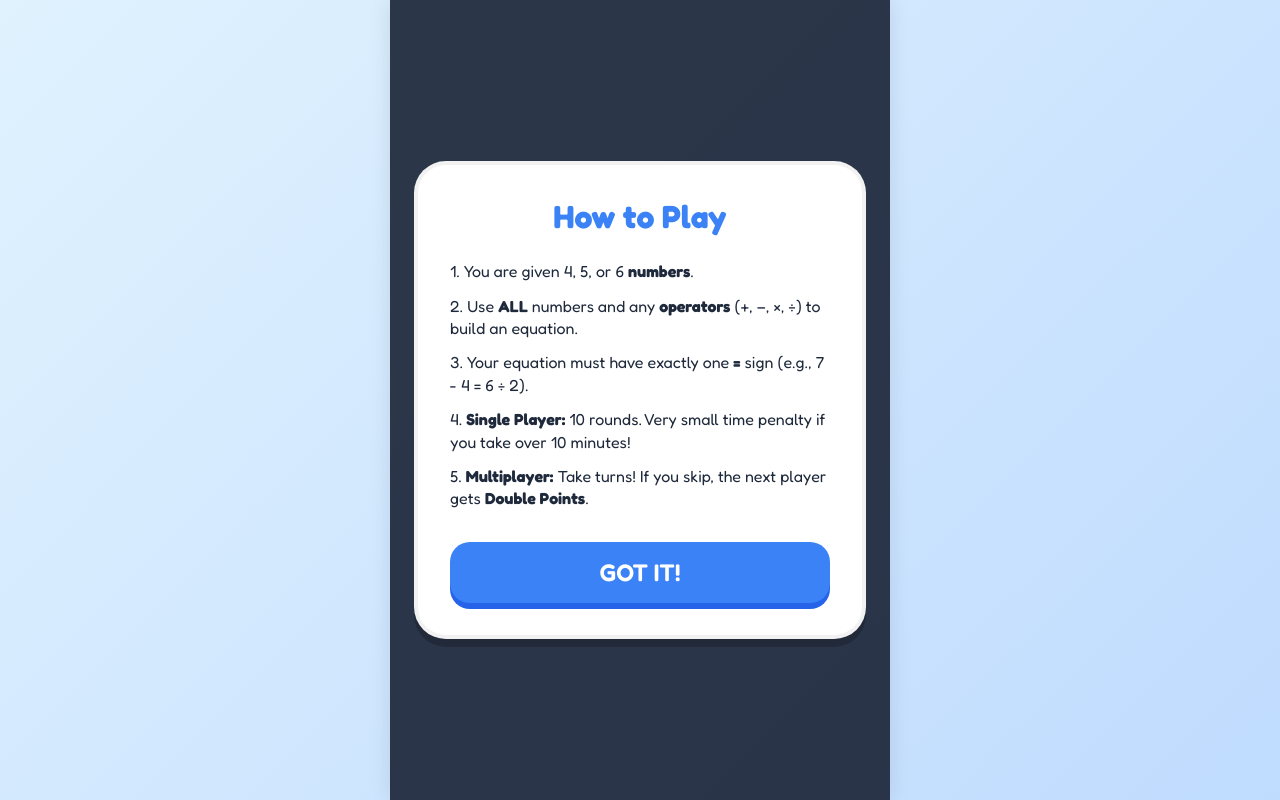
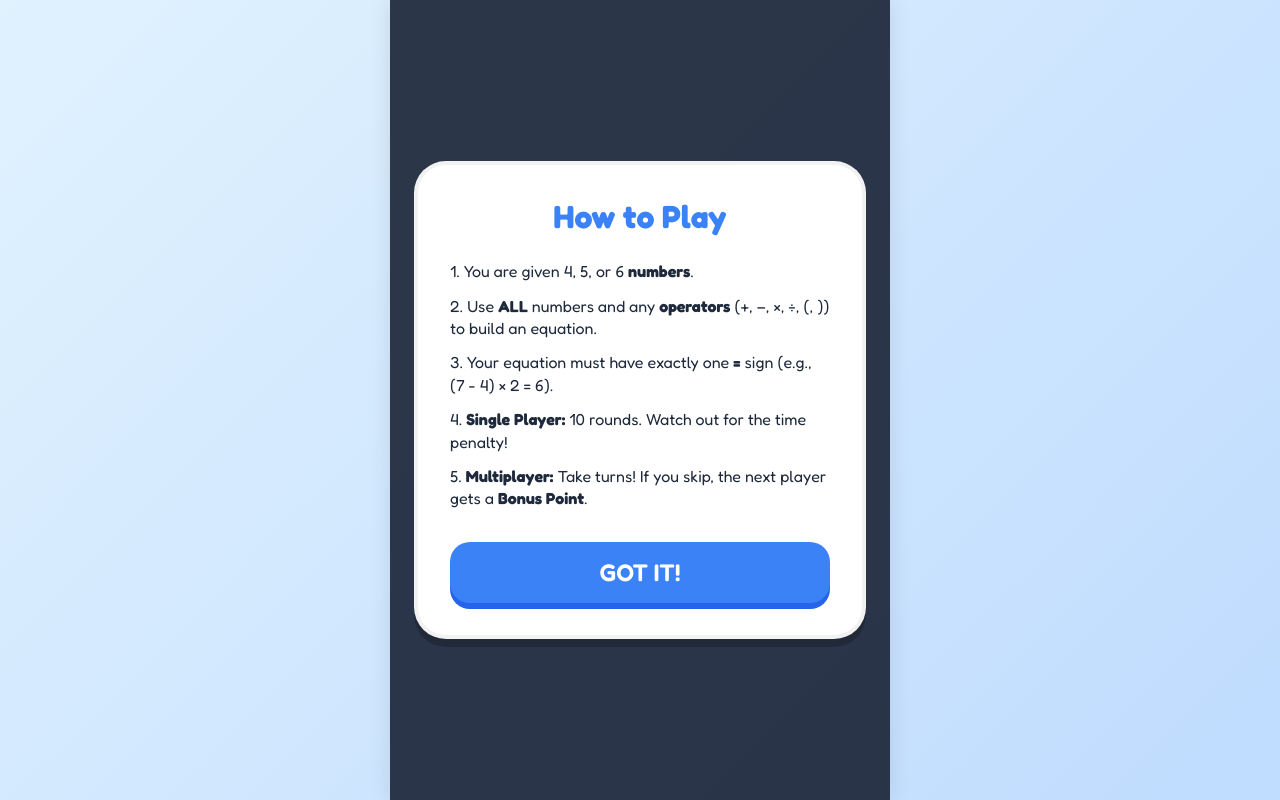
Before and after one commit to tantatkee/digitmath, a React (Vite) app: page / in a window 1280 px wide. Both pictures are taken after a click on the button "HOW TO PLAY". Built offline with nearby package versions, Linux system fonts and the light colour scheme.

Commit message:
feat: add parentheses support, expand equation display, and update instructions

```diff
--- a/src/components/Game.jsx
+++ b/src/components/Game.jsx
@@ -318,8 +318,8 @@ export default function Game({ config, setScreen, setFinalStats }) {
 
         {/* Equation display — fixed height */}
         <div className="equation-display" style={{
-          height: '64px', minHeight: 'unset', padding: '0.4rem 0.75rem', marginBottom: 0,
-          overflowX: 'auto', overflowY: 'hidden', flexWrap: 'nowrap',
+          height: '110px', minHeight: 'unset', padding: '0.4rem 0.75rem', marginBottom: 0,
+          overflowX: 'hidden', overflowY: 'auto', flexWrap: 'wrap',
           justifyContent: expression.length === 0 ? 'center' : 'flex-start',
         }}>
           {expression.length === 0 ? (
@@ -369,27 +369,26 @@ export default function Game({ config, setScreen, setFinalStats }) {
 
         {/* Operator blocks */}
         <div className="block-row" style={{ marginBottom: 0 }}>
-          {['+', '-', '×', '÷', '='].map((op, idx) => {
-            const rawOp = ['+', '-', '*', '/', '='][idx];
+          {['+', '-', '×', '÷', '(', ')', '='].map((op, idx) => {
+            const rawOp = ['+', '-', '*', '/', '(', ')', '='][idx];
             return (
               <button
                 key={op}
                 className="btn btn-block btn-secondary"
-                style={{ fontSize: '1.8rem', minWidth: '52px', padding: '0.6rem' }}
+                style={{ fontSize: '1.8rem', minWidth: '46px', padding: '0.6rem' }}
                 onClick={() => handleBlockClick('op', rawOp)}
               >{op}</button>
             );
           })}
         </div>
 
-        {/* Bottom action row: SKIP + ABORT (multi) or just SKIP (single) */}
+        {/* Bottom action row: SKIP + ABORT */}
         <div style={{ display: 'flex', gap: '0.5rem', marginTop: 'auto' }}>
           <button
             className="btn"
             onClick={handleSkip}
             style={{
-              flex: config.mode === 'multi' ? 1 : undefined,
-              width: config.mode === 'single' ? '100%' : 'auto',
+              flex: 1,
               backgroundColor: '#94a3b8', boxShadow: '0 6px 0 0 #64748b',
               padding: '0.6rem', fontSize: '1rem', marginBottom: 0,
             }}
@@ -397,7 +396,6 @@ export default function Game({ config, setScreen, setFinalStats }) {
             {config.mode === 'multi' ? '⏭ SKIP' : '⏭ SKIP ROUND'}
           </button>
 
-          {config.mode === 'multi' && (
           <button
             className="btn btn-danger"
             style={{ flex: 1, padding: '0.6rem', fontSize: '1rem', marginBottom: 0, width: 'auto' }}
@@ -405,7 +403,6 @@ export default function Game({ config, setScreen, setFinalStats }) {
           >
             ✕ ABORT
           </button>
-          )}
         </div>
       </div>
     </div>
--- a/src/components/Menu.jsx
+++ b/src/components/Menu.jsx
@@ -21,10 +21,10 @@ export default function Menu({ setScreen }) {
 
             <div style={{ textAlign: 'left', fontSize: '1rem', lineHeight: '1.4', display: 'flex', flexDirection: 'column', gap: '0.75rem' }}>
               <p>1. You are given 4, 5, or 6 <b>numbers</b>.</p>
-              <p>2. Use <b>ALL</b> numbers and any <b>operators</b> (+, −, ×, ÷) to build an equation.</p>
-              <p>3. Your equation must have exactly one <b>=</b> sign (e.g., <code>7 - 4 = 6 ÷ 2</code>).</p>
-              <p>4. <b>Single Player:</b> 10 rounds. Very small time penalty if you take over 10 minutes!</p>
-              <p>5. <b>Multiplayer:</b> Take turns! If you skip, the next player gets <b>Double Points</b>.</p>
+              <p>2. Use <b>ALL</b> numbers and any <b>operators</b> (+, −, ×, ÷, (, )) to build an equation.</p>
+              <p>3. Your equation must have exactly one <b>=</b> sign (e.g., <code>(7 - 4) × 2 = 6</code>).</p>
+              <p>4. <b>Single Player:</b> 10 rounds. Watch out for the time penalty!</p>
+              <p>5. <b>Multiplayer:</b> Take turns! If you skip, the next player gets a <b>Bonus Point</b>.</p>
             </div>
 
             <button
```
Also changed, not shown: 2 other files (tests, documents, lock files or other folders). Lines whose indentation alone changed are shown as unchanged.
